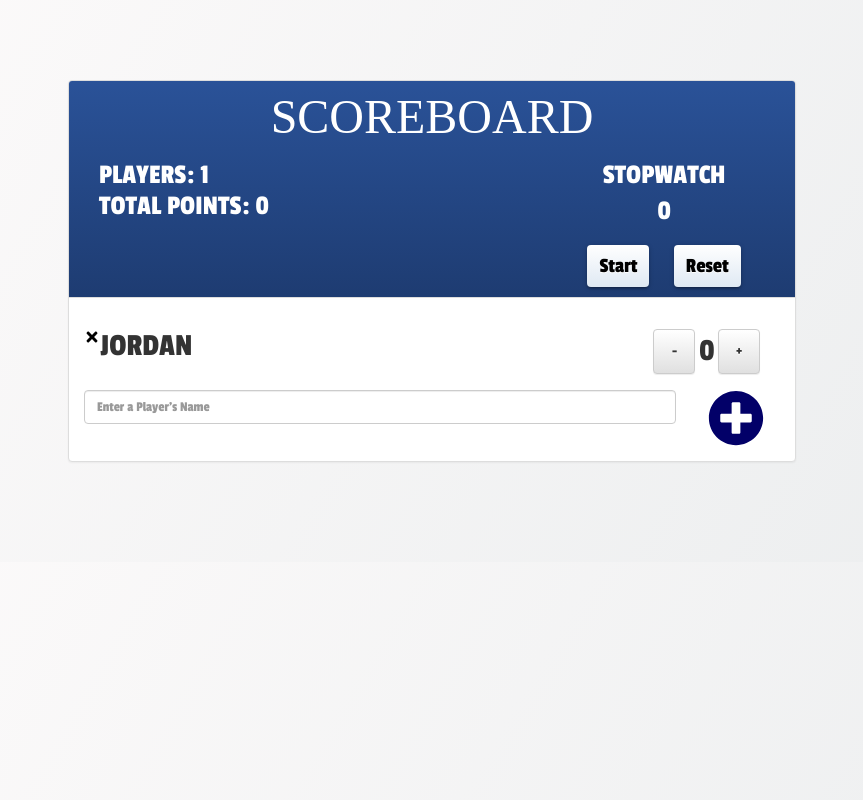
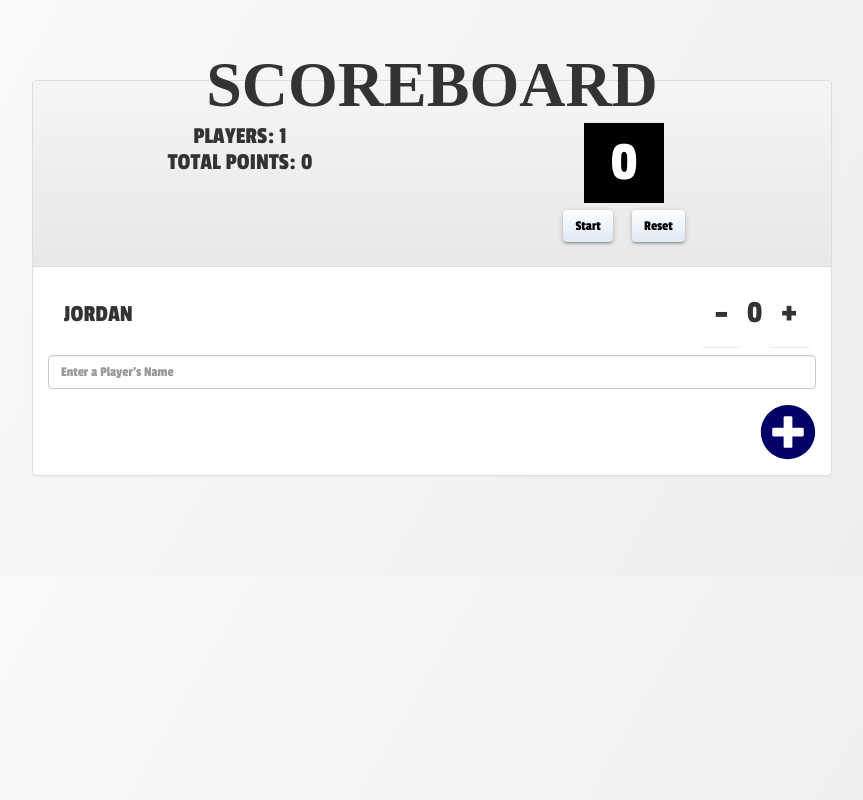
Before and after one commit to jordanutz/Scoreboard, a React (Create React App) app: page / in a window 1280 px wide. Shown: the whole page, without its empty margins (208-1071 px from the left). Built offline with nearby package versions, Linux system fonts and the light colour scheme.

Commit message:
Cleaned up shop and design

```diff
--- a/src/components/AddPlayer/AddPlayer.js
+++ b/src/components/AddPlayer/AddPlayer.js
@@ -54,12 +54,16 @@ class AddPlayer extends Component {
             </FormGroup>
           </form>
 
+          <div className="AddIcon">
+
             <img
               src= {AddCircle}
               className="AddIcon"
               disabled={!isEnabled}
               onClick={this.handleSubmit}
             />
+
+          </div>
       </div>
     )
   }
--- a/src/components/AddPlayer/AddPlayer.scss
+++ b/src/components/AddPlayer/AddPlayer.scss
@@ -2,11 +2,13 @@
 
 .AddPlayer {
   display: flex;
+  flex-direction: column;
   width: 100%;
+  padding-top: .25em;
 
   .AddPlayerForm {
-    width: 85%;
-    margin-right: 1em;
+    width: 100%;
+    height: auto;
 
     .FormInput {
       width: 100%;
@@ -14,8 +16,15 @@
   }
 
   .AddIcon {
-    width: 1.75em;
-    height: 1.75em;
-    cursor: pointer;
+    width: 100%;
+    height: auto;
+    display: flex;
+    justify-content: flex-end;
+
+    img {
+      width: 1.75em;
+      height: 1.75em;
+      cursor: pointer;
+    }
   }
 }
--- a/src/components/Counter/Counter.scss
+++ b/src/components/Counter/Counter.scss
@@ -7,12 +7,21 @@
   justify-content: flex-end;
 
   .CounterSecondary {
-    width: 20%;
+    min-width: 120px;
     display: flex;
     justify-content: space-evenly;
+    align-items: center;
+
+    Button {
+      background: none;
+      border: none;
+      font-size: 1.15em;
+    }
+
+    Button:focus {
+      background: none;
+      border: none;
+    }
   }
 
-  Button {
-    width: 3em;
-  }
 }
--- a/src/components/Main/Main.js
+++ b/src/components/Main/Main.js
@@ -28,12 +28,12 @@ const Header = (props) => {
           <div className="MainSecondary">
             <Grid>
               <Row>
-                <Col xs={12} md={8} className="QueryStats">
+                <Col xs={12} md={6} className="QueryStats">
                   <div className="MainStats">
                     <Stats initialPlayers={initialPlayers} />
                   </div>
                 </Col>
-                <Col xs={6} md={4} className="QueryColumn">
+                <Col xs={12} md={6} className="QueryColumn">
                   <div className="MainStopwatch">
                     <StopWatch />
                   </div>
--- a/src/components/Main/Main.scss
+++ b/src/components/Main/Main.scss
@@ -1,18 +1,25 @@
 @import '../../index';
 
 .Players {
-  width: 100%;
+  max-width: 800px;
   height: auto;
   display: flex;
   justify-content: center;
+  margin: 0 auto;
+  position: relative;
+
 
   h1 {
-    font-size: 3em;
+    font-size: $primary-size;
     font-family: $primary-font;
+    font-weight: bolder;
+    position: absolute;
+    z-index: 10;
+    top: -30px;
   }
 
   .PlayersPanel {
-    width: 65%;
+    width: 100%;
 
     .Main {
       display: flex;
@@ -22,7 +29,7 @@
     .MainSecondary {
       display: flex;
       justify-content: space-between;
-      margin-top: 1em;
+      padding-top: 2em;
 
       .MainStats {
         display: flex;
@@ -55,31 +62,9 @@
 
 
 .panel-default > .panel-heading {
-  background-image: linear-gradient(to top, #1e3c72 0%, #1e3c72 1%, #2a5298 100%);
-  color: white;
+  color: #333;
   display: flex;
   flex-direction: column;
   width: 100%;
+
 }
-
-
-@media screen and (max-width: 991px) {
-  .PlayersPanel {
-    width: 100%;
-  }
-}
-@media screen and (max-width: 500px) {
-  .Players h1 {
-    font-size: 2em;
-  }
-}
-
-@media screen and (max-width: 990px) {
-  .QueryColumn {
-    width: 100%;
-    margin-top: 1em;
-  }
-  .QueryStats {
-    text-align: center;
-  }
-}
--- a/src/components/Players/Players.js
+++ b/src/components/Players/Players.js
@@ -5,6 +5,24 @@ import {Button} from 'react-bootstrap';
 import Cancel from './Assets/Cancel.svg';
 
 class Players extends PureComponent {
+  constructor () {
+    super()
+    this.state = {
+      hoverRemove: false
+    }
+  }
+
+  hoverOn = () => {
+    this.setState({
+      hoverRemove: true
+    })
+  }
+
+  hoverOff = () => {
+    this.setState({
+      hoverRemove: false
+    })
+  }
 
   render() {
     const {name,
@@ -18,9 +36,9 @@ class Players extends PureComponent {
     return (
       <div className="Player">
         <div className="PlayerName">
-          <h2>{name}</h2>
+          <h2 onMouseEnter={this.hoverOn}  onClick={ () => removePlayer(id)} onMouseLeave={this.hoverOff}>{name}</h2>
         </div>
-        <img src={Cancel} className="RemoveButton" onClick={ () => removePlayer(id)} />
+        <img src={Cancel} className={this.state.hoverRemove ? "RemoveButton" : "HideButton"} />
         <Counter
           score={score}
           increaseScore={increaseScore}
--- a/src/components/Players/Players.scss
+++ b/src/components/Players/Players.scss
@@ -4,22 +4,29 @@
 .Player  {
   display: flex;
   justify-content: space-between;
-  padding: .5em;
   width: 100%;
   height: auto;
   position: relative;
+  align-items: center;
 
   .PlayerName {
     h2 {
       cursor: pointer;
+      padding-left: .4em;
+      font-size: .75em;
+      margin-left: .25em;
     }
   }
 
   .RemoveButton {
     position: absolute;
     left: 0;
-    width: .5em;
-    height: .5em;
+    width: .4em;
+    height: .4em;
     cursor: pointer;
   }
+
+  .HideButton {
+    display: none;
+  }
 }
--- a/src/components/Stats/Stats.scss
+++ b/src/components/Stats/Stats.scss
@@ -5,4 +5,10 @@
   font-family: $secondary-font;
   width: 100%;
   height: auto;
+  margin: 0 auto;
+  text-align: center;
+
+  h2 {
+    font-size: .85em;
+  }
 }
--- a/src/components/StopWatch/StopWatch.js
+++ b/src/components/StopWatch/StopWatch.js
@@ -54,7 +54,6 @@ class StopWatch extends Component {
     return (
       <div className="Stopwatch">
         <div className="StopwatchInfo">
-          <h2>Stopwatch</h2>
           <span>{seconds}</span>
         </div>
 
--- a/src/components/StopWatch/StopWatch.scss
+++ b/src/components/StopWatch/StopWatch.scss
@@ -3,25 +3,36 @@
 .Stopwatch {
   width: 100%;
   height: auto;
+  display: flex;
+  flex-direction: column;
+  align-items: center;
+  padding-bottom: .5em;
 
   .StopwatchInfo {
     display: flex;
     flex-direction: column;
     align-items: center;
-    width: 100%;
+    min-width: 80px;
     height: auto;
+    background: black;
+
+    span {
+      font-size: 2em;
+      color: white;
+    }
   }
 
   .StopwatchButtons {
-    margin-top: .5em;
     display: flex;
     justify-content: space-evenly;
+    width: 160px;
+    margin-top: .25em;
 
     Button {
       background-image: linear-gradient(to top, #dfe9f3 0%, white 100%);
       width: auto;
       color: black;
-      font-size: .75em;
+      font-size: .5em;
       width: auto;
       border: none;
       box-shadow: 0px 1px 5px 0px rgba(0, 0, 0, 0.2), 0px 2px 2px 0px rgba(0, 0, 0, 0.14), 0px 3px 1px -2px rgba(0, 0, 0, 0.12);
@@ -34,9 +45,3 @@
     }
   }
 }
-
-@media screen and (max-width: 990px) {
-  .stopwatch-buttons {
-    justify-content: center;
-  }
-}
--- a/src/index.scss
+++ b/src/index.scss
@@ -1,8 +1,13 @@
 @import 'Reset';
 
-$primary-font: 'Invasion 2028';
+$primary-color: black;
+$secondary-color: orange;
+$primary-font: 'Pixel Point';
 $secondary-font: 'Passion One', cursive;
+$primary-size: 4em;
 $secondary-size: 1.75em;
+
+
 
 h1, h2, h3 {
   text-transform: uppercase;
```
Lines whose indentation alone changed are shown as unchanged.
